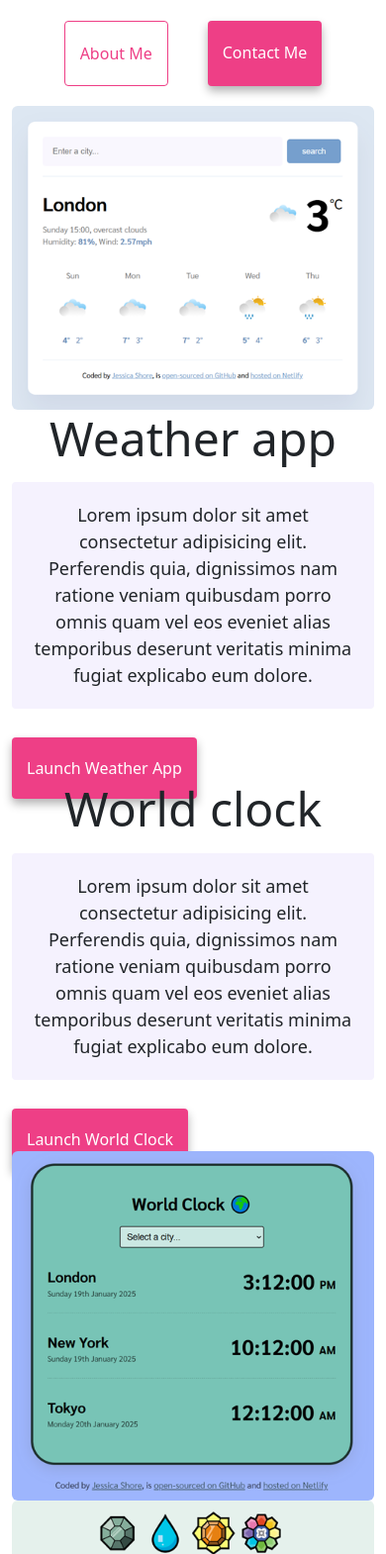
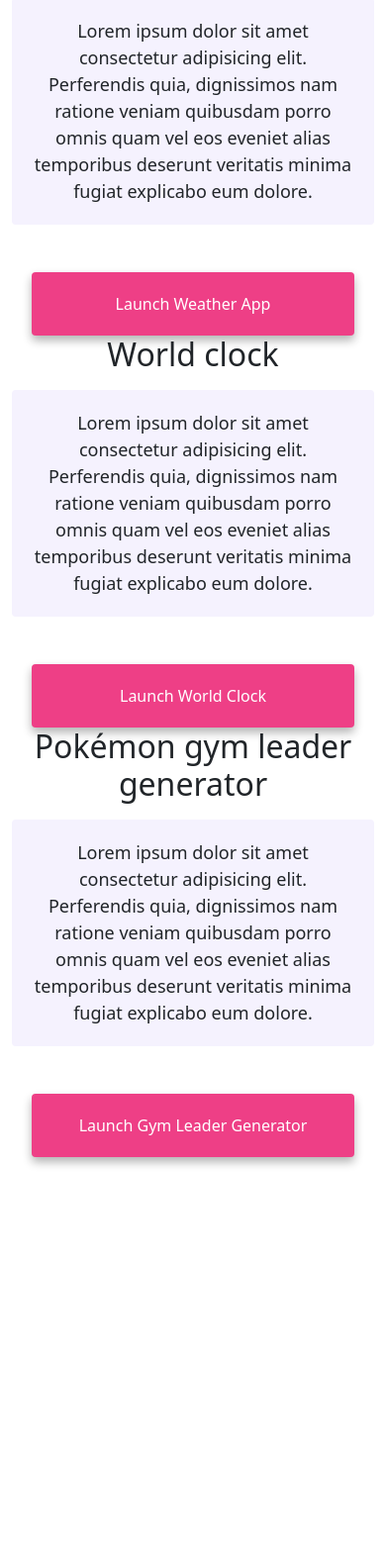
Before and after one commit to je5513/portfolio-homework, a plain HTML site: page index.html in a window 390 px wide. Shown: the part 430-2000 px from the top of the page at 99% size. After the commit the page ends 1659 px from the top, so only its background shows below. Drawn offline with nearby package versions, Linux system fonts and the light colour scheme.

Commit message:
made the website more responsive

```diff
--- a/index.html
+++ b/index.html
@@ -77,14 +77,14 @@
     </div>
     <div class="container">
       <div class="row">
-        <div class="col-md-6">
+        <div class="col-sm-6">
           <img
             src="/images/weather-app.png"
             alt="Weather app project"
-            class="img-fluid rounded"
+            class="img-fluid rounded d-none d-sm-block"
           />
         </div>
-        <div class="col-md-6">
+        <div class="col-sm-6">
           <h2 class="mb-3">Weather app</h2>
           <p>
             Lorem ipsum dolor sit amet consectetur adipisicing elit. Perferendis
@@ -93,7 +93,10 @@
             explicabo eum dolore.
           </p>
           <div class="mt-5">
-            <a href="#" title="Weather app project" class="primary-link"
+            <a
+              href="#"
+              title="Weather app project"
+              class="primary-link project-link"
               >Launch weather app</a
             >
           </div>
@@ -102,7 +105,7 @@
     </div>
     <div class="container">
       <div class="row">
-        <div class="col-md-6">
+        <div class="col-sm-6">
           <h2 class="mb-3">World clock</h2>
           <p>
             Lorem ipsum dolor sit amet consectetur adipisicing elit. Perferendis
@@ -111,30 +114,33 @@
             explicabo eum dolore.
           </p>
           <div class="mt-5">
-            <a href="#" title="World clock project" class="primary-link"
+            <a
+              href="#"
+              title="World clock project"
+              class="primary-link project-link"
               >Launch world clock</a
             >
           </div>
         </div>
-        <div class="col-md-6">
+        <div class="col-sm-6">
           <img
             src="/images/world-clock.png"
             alt="World clock project"
-            class="img-fluid rounded"
+            class="img-fluid rounded d-none d-sm-block"
           />
         </div>
       </div>
     </div>
     <div class="container">
       <div class="row">
-        <div class="col-md-6">
+        <div class="col-sm-6">
           <img
             src="/images/gym-leader-generator.png"
             alt="pokémon gym leader generator"
-            class="img-fluid rounded"
+            class="img-fluid rounded d-none d-sm-block"
           />
         </div>
-        <div class="col-md-6">
+        <div class="col-sm-6">
           <h2 class="mb-3">Pokémon gym leader generator</h2>
           <p>
             Lorem ipsum dolor sit amet consectetur adipisicing elit. Perferendis
@@ -146,8 +152,8 @@
             <a
               href="#"
               title="pokémon gym leader generator"
-              class="primary-link"
-              >Launch Pokémon gym leader generator</a
+              class="primary-link project-link"
+              >Launch gym leader generator</a
             >
           </div>
         </div>
--- a/src/styles.css
+++ b/src/styles.css
@@ -109,9 +109,23 @@ p {
   text-align: center;
 }
 
-@media (min-width: 768px) {
-  .container {
-    align-items: center;
+@media (max-width: 576px) {
+  h1 {
+    font-size: 48px;
+    line-height: 1.5;
+  }
+  h2 {
+    font-size: 32px;
     text-align: center;
   }
+
+  p {
+    text-align: center;
+  }
+
+  .project-link {
+    display: block;
+    text-align: center;
+    margin: 0 20px;
+  }
 }
```
Also changed, not shown: about.html (+3 -3 lines).
